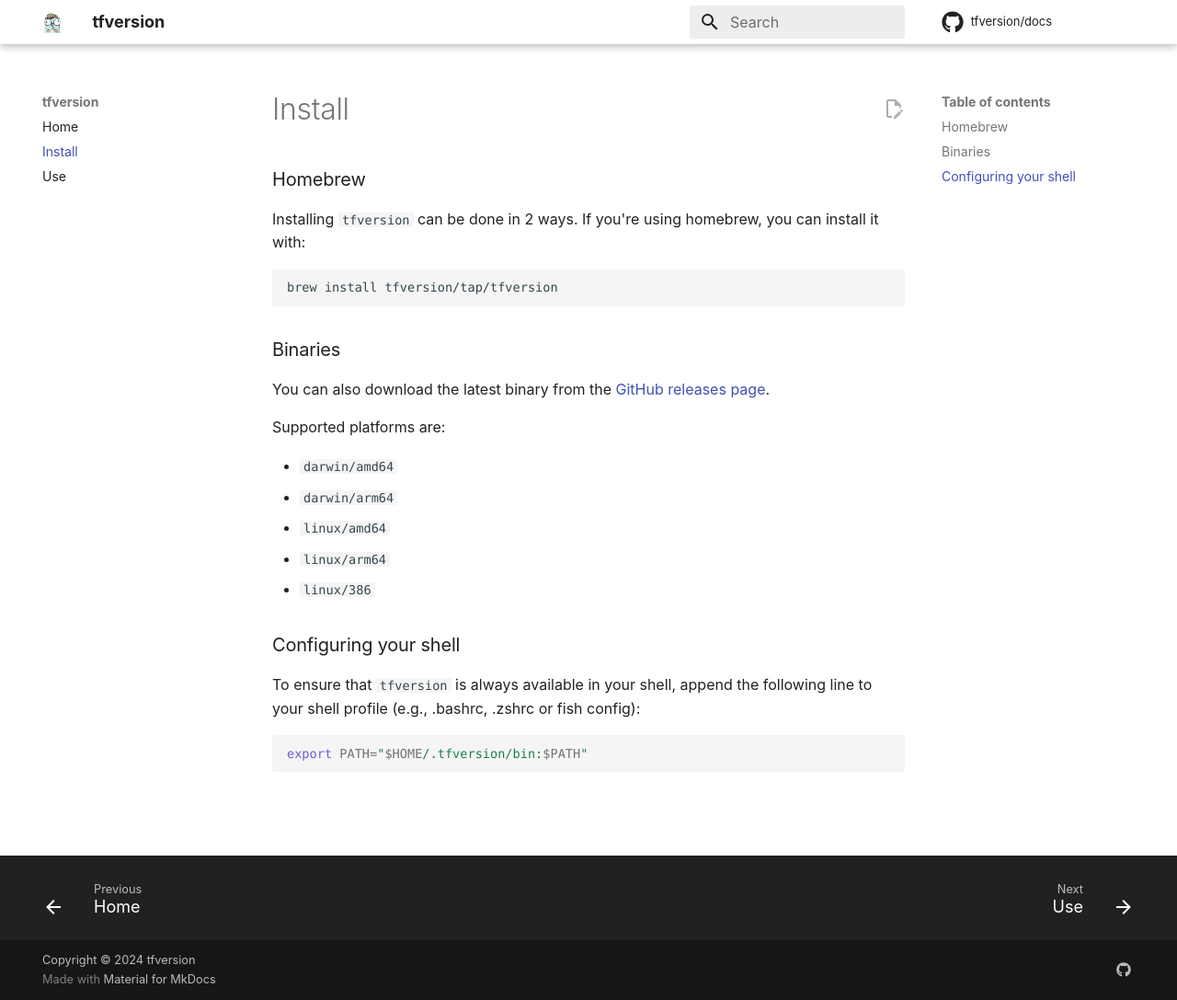
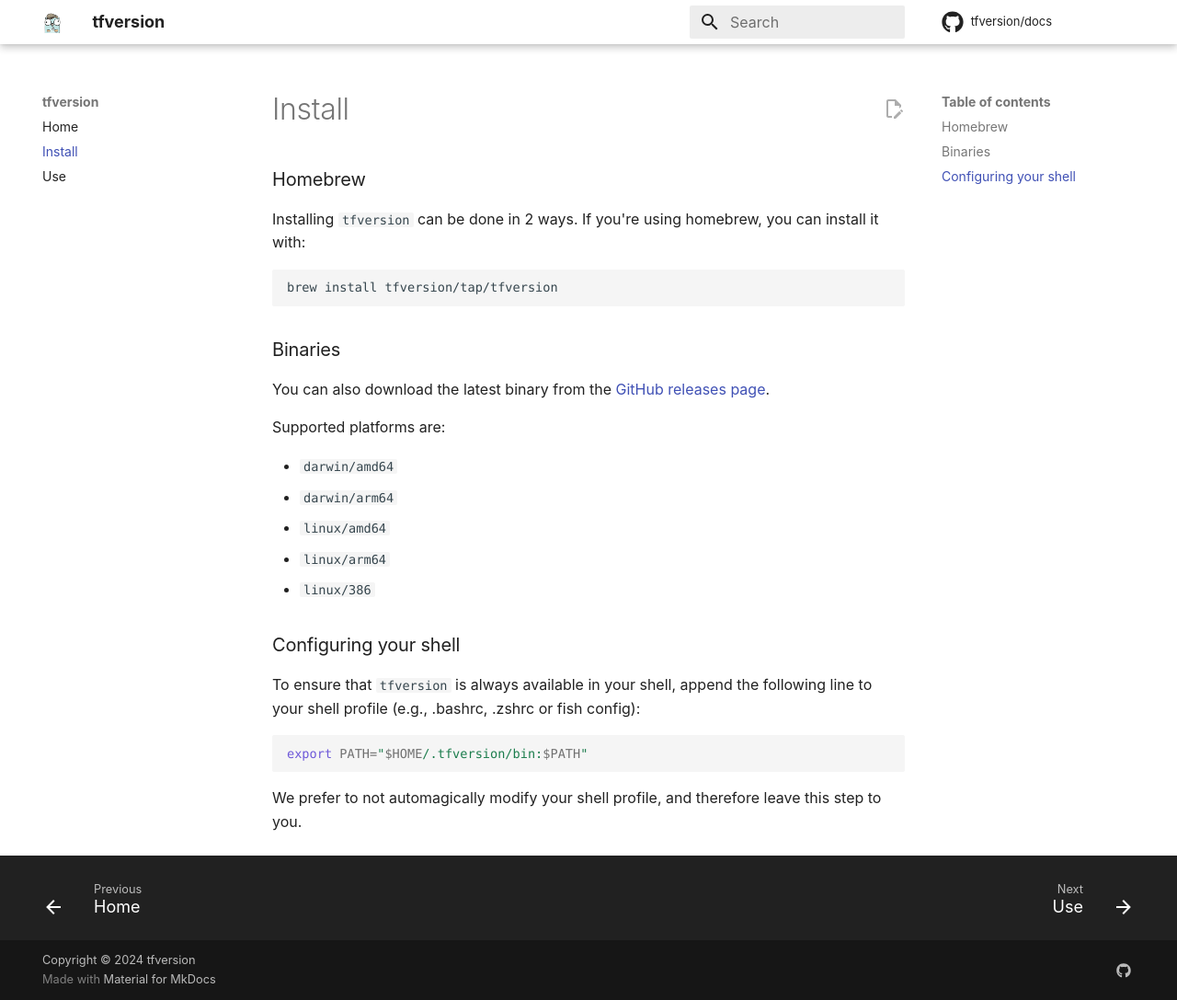
Before and after one commit to tfversion/docs, an MkDocs documentation site: the page built from docs/install.md, in a window 1280 px wide and 1087 px high. Shown: the whole window at 92% size. Built offline with MkDocs 1.6.1 and Material for MkDocs 9.7.7, drawn with Linux system fonts in a browser that asks for light colours; comment, search, counter and statistics services are not loaded.

Commit message:
add a disclaimer on shell config

````diff
--- a/docs/install.md
+++ b/docs/install.md
@@ -25,3 +25,5 @@ To ensure that `tfversion` is always available in your shell, append the followi
 ```sh
 export PATH="$HOME/.tfversion/bin:$PATH"
 ```
+
+We prefer to not automagically modify your shell profile, and therefore leave this step to you.
````
